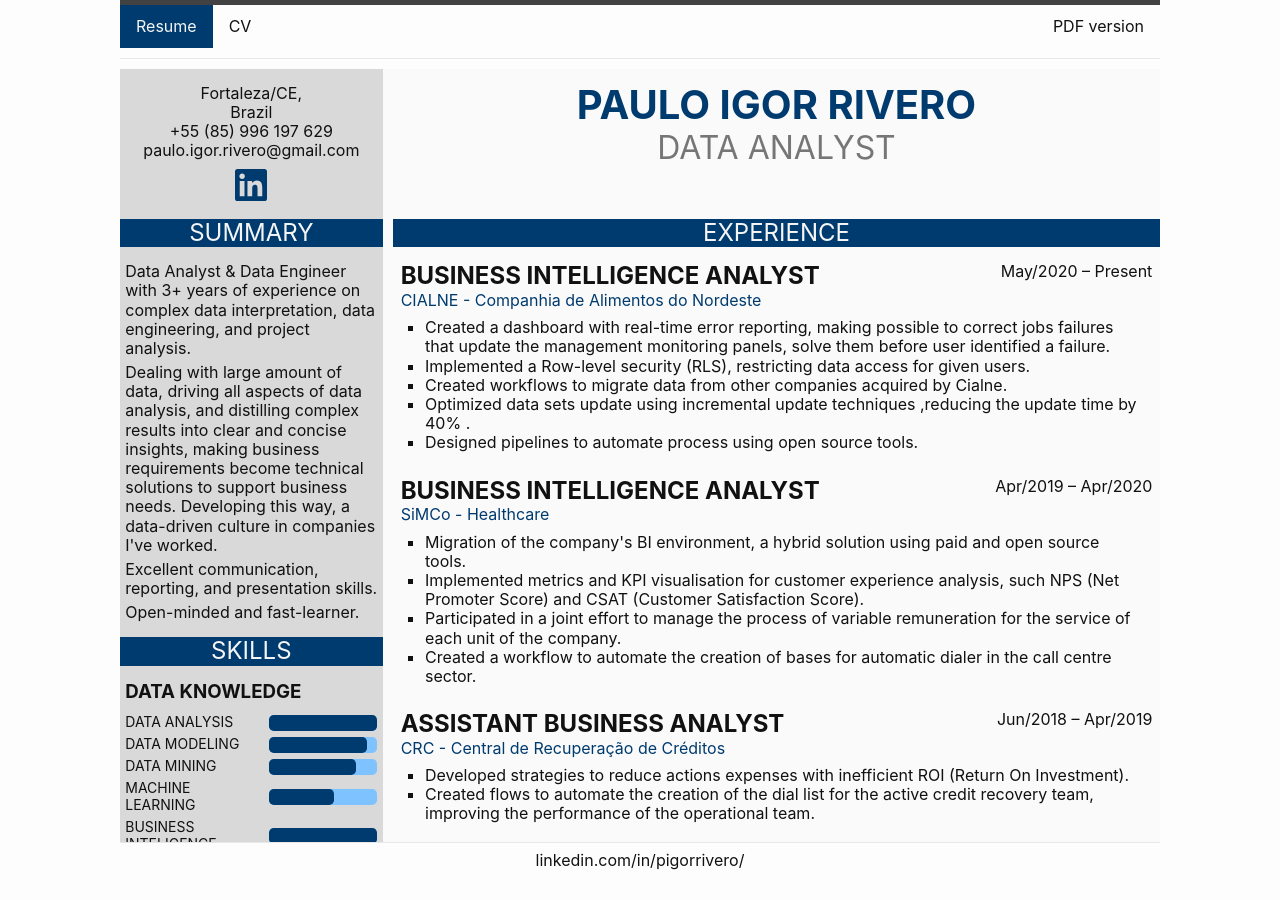
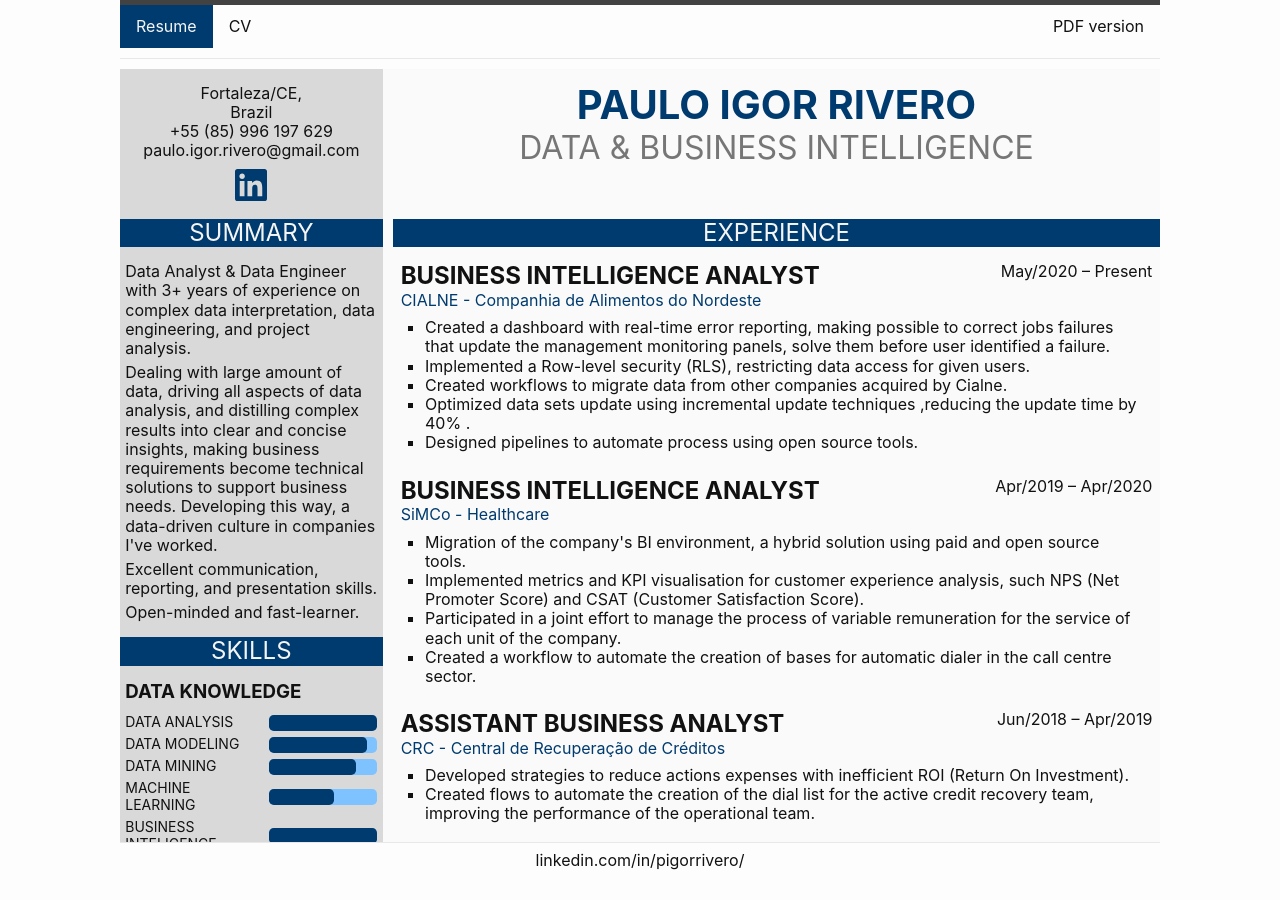
Before and after one commit to IgorRivero/igorrivero.github.io, a Jekyll site: the page built from index.md, in a window 1280 px wide and 900 px high. Built offline with Jekyll 4.4.1, drawn with Linux system fonts in a browser that asks for light colours.

Commit message:
resume and CV

```diff
--- a/_data/general.json
+++ b/_data/general.json
@@ -9,7 +9,7 @@
     },
     "languages": "Portuguese (native), English",
     "nationality": "Brazilian",
-    "title-1": "Data Analyst",
+    "title-1": "Data & Business Intelligence",
     "experience-since": "2017",
     "social-links": {
             "linkedin": "pigorrivero"
```
